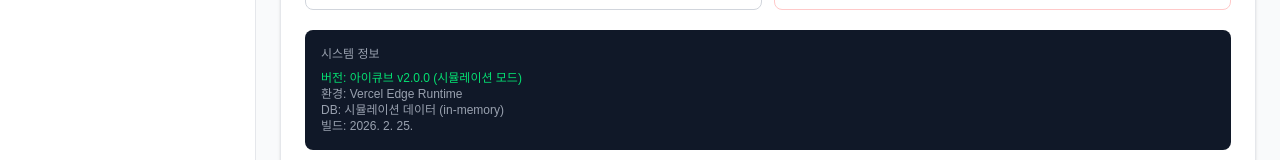
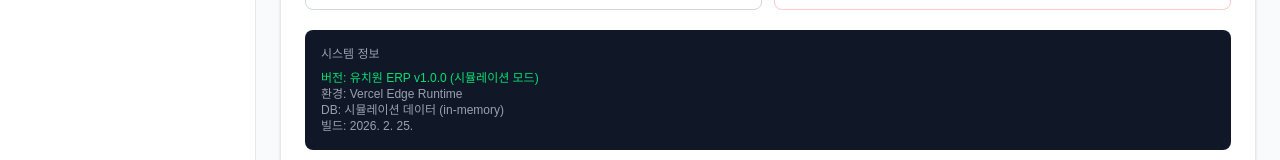
Before and after one commit to rhgiddpaws-eng/Kindergarten-Transmission, a Next.js app: page /dashboard/settings in a window 1280 px wide. Both pictures are taken after a click on the button "시스템설정". Shown: the part 540-700 px from the top of the page. Built offline with nearby package versions, Linux system fonts and the light colour scheme.

Commit message:
no message

```diff
--- a/components/SettingsClient.tsx
+++ b/components/SettingsClient.tsx
@@ -259,7 +259,7 @@ export default function SettingsClient() {
 
                         <div className="bg-gray-900 rounded-lg p-4 text-xs font-mono">
                             <div className="text-gray-400 mb-2">시스템 정보</div>
-                            <div className="text-green-400">버전: 아이큐브 v2.0.0 (시뮬레이션 모드)</div>
+                            <div className="text-green-400">버전: 유치원 ERP v1.0.0 (시뮬레이션 모드)</div>
                             <div className="text-gray-400">환경: Vercel Edge Runtime</div>
                             <div className="text-gray-400">DB: 시뮬레이션 데이터 (in-memory)</div>
                             <div className="text-gray-400">빌드: {new Date().toLocaleDateString('ko-KR')}</div>
```
